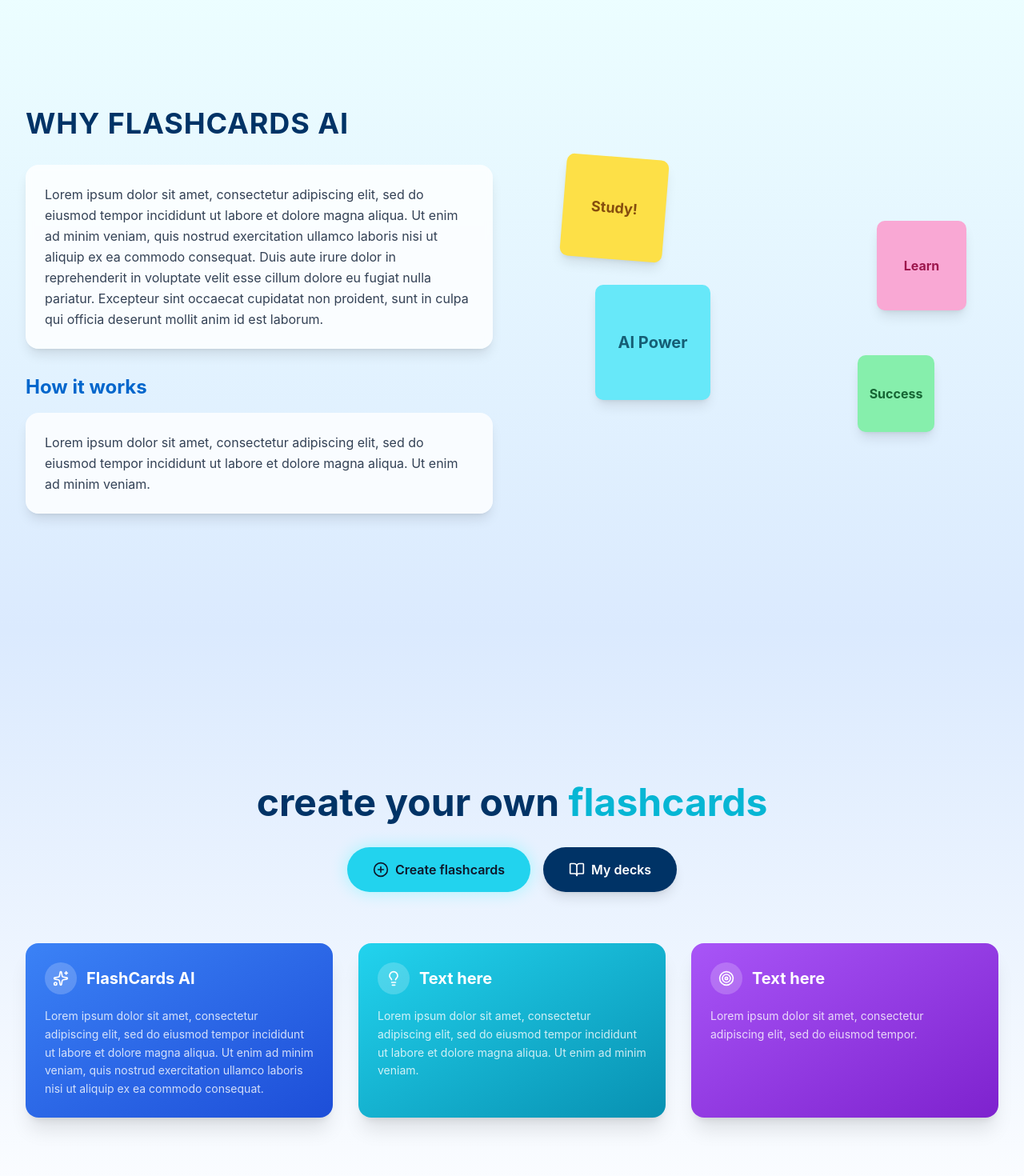
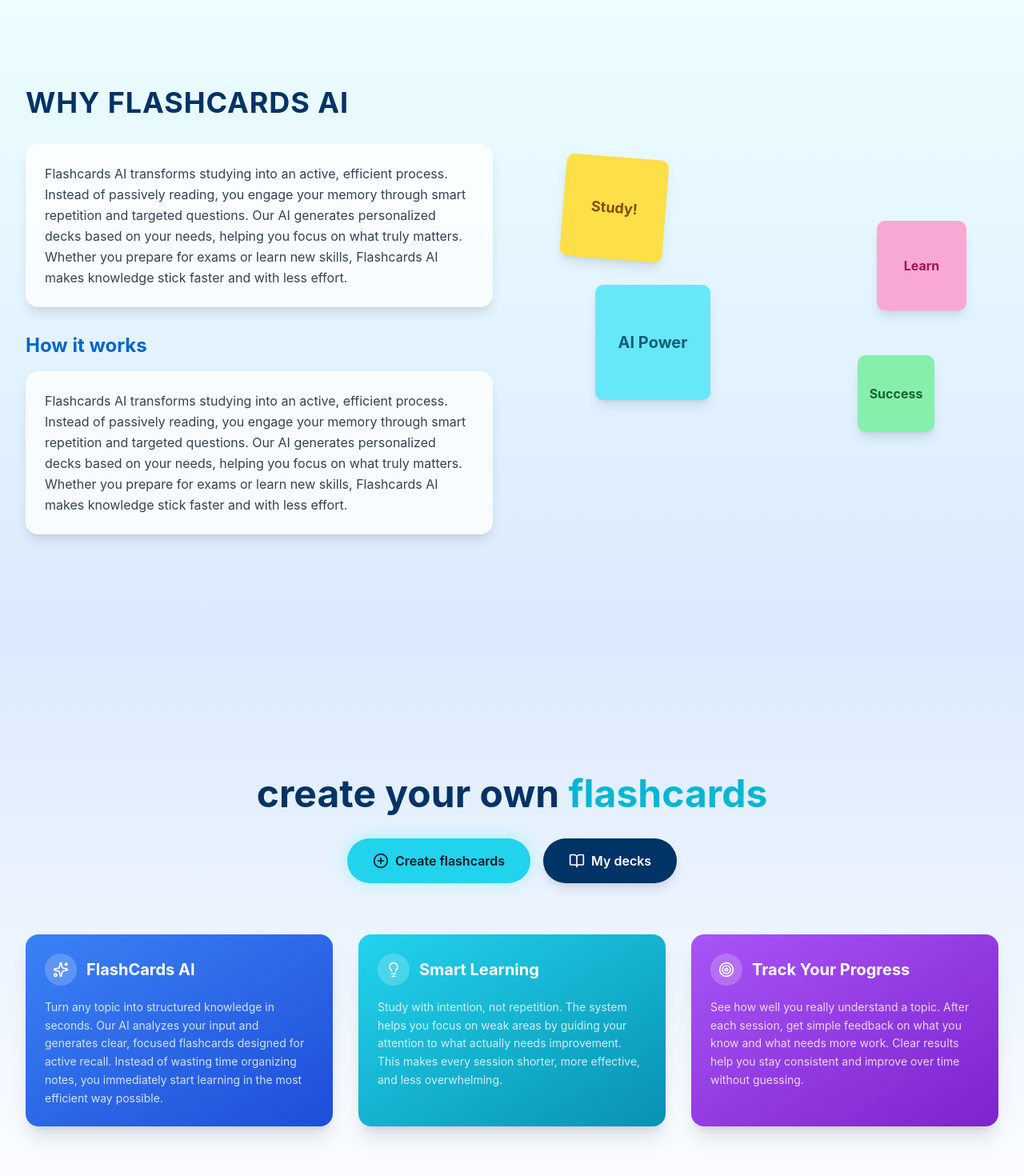
Before and after one commit to MarianBezhenar/flashcards-frontend, a React (Vite) app: page / in a window 1280 px wide. Shown: the part 812-2282 px from the top of the page at 80% size. Built offline with nearby package versions, Linux system fonts and the light colour scheme.

Commit message:
google auth added

```diff
--- a/src/pages/Auth.tsx
+++ b/src/pages/Auth.tsx
@@ -6,6 +6,11 @@ import { login, register, type RegisterFormData } from '../services/auth';
 import { useAuth } from '../components/context/AuthContext';
 
 type AuthMode = 'login' | 'register';
+
+const loginWithGoogle = () => {
+  window.location.href =
+    "https://flashcards-backend-production-601e.up.railway.app/oauth2/authorization/google";
+};
 
 const Auth = () => {
   const navigate = useNavigate();
@@ -289,6 +294,7 @@ const Auth = () => {
           {/* Social buttons */}
           <div className="flex gap-3 justify-center">
             <motion.button
+              onClick={loginWithGoogle}
               whileHover={{ scale: 1.05, y: -2 }}
               whileTap={{ scale: 0.95 }}
               type="button"
--- a/src/pages/Home.tsx
+++ b/src/pages/Home.tsx
@@ -178,12 +178,8 @@ const Home = () => {
                 className="bg-white/80 backdrop-blur-sm rounded-2xl p-6 shadow-lg mb-8"
               >
                 <p className="text-slate-700 leading-relaxed">
-                  Lorem ipsum dolor sit amet, consectetur adipiscing elit, sed do eiusmod tempor
-                  incididunt ut labore et dolore magna aliqua. Ut enim ad minim veniam, quis
-                  nostrud exercitation ullamco laboris nisi ut aliquip ex ea commodo consequat. Duis
-                  aute irure dolor in reprehenderit in voluptate velit esse cillum dolore eu fugiat
-                  nulla pariatur. Excepteur sint occaecat cupidatat non proident, sunt in culpa qui
-                  officia deserunt mollit anim id est laborum.
+                  Flashcards AI transforms studying into an active, efficient process. Instead of passively reading, you engage your memory through smart repetition and targeted questions. Our AI generates personalized decks based on your needs, helping you focus on what truly matters. Whether you prepare for exams or learn new skills, Flashcards AI makes knowledge stick faster and with less effort.
+
                 </p>
               </motion.div>
 
@@ -205,8 +201,7 @@ const Home = () => {
                 className="bg-white/80 backdrop-blur-sm rounded-2xl p-6 shadow-lg"
               >
                 <p className="text-slate-700 leading-relaxed">
-                  Lorem ipsum dolor sit amet, consectetur adipiscing elit, sed do eiusmod tempor
-                  incididunt ut labore et dolore magna aliqua. Ut enim ad minim veniam.
+                  Flashcards AI transforms studying into an active, efficient process. Instead of passively reading, you engage your memory through smart repetition and targeted questions. Our AI generates personalized decks based on your needs, helping you focus on what truly matters. Whether you prepare for exams or learn new skills, Flashcards AI makes knowledge stick faster and with less effort.
                 </p>
               </motion.div>
             </div>
@@ -301,19 +296,19 @@ const Home = () => {
             {[
               {
                 title: 'FlashCards AI',
-                text: 'Lorem ipsum dolor sit amet, consectetur adipiscing elit, sed do eiusmod tempor incididunt ut labore et dolore magna aliqua. Ut enim ad minim veniam, quis nostrud exercitation ullamco laboris nisi ut aliquip ex ea commodo consequat.',
+                text: 'Turn any topic into structured knowledge in seconds. Our AI analyzes your input and generates clear, focused flashcards designed for active recall. Instead of wasting time organizing notes, you immediately start learning in the most efficient way possible.',
                 color: 'from-blue-500 to-blue-700',
                 icon: Sparkles,
               },
               {
-                title: 'Text here',
-                text: 'Lorem ipsum dolor sit amet, consectetur adipiscing elit, sed do eiusmod tempor incididunt ut labore et dolore magna aliqua. Ut enim ad minim veniam.',
+                title: 'Smart Learning',
+                text: 'Study with intention, not repetition. The system helps you focus on weak areas by guiding your attention to what actually needs improvement. This makes every session shorter, more effective, and less overwhelming.',
                 color: 'from-cyan-400 to-cyan-600',
                 icon: Lightbulb,
               },
               {
-                title: 'Text here',
-                text: 'Lorem ipsum dolor sit amet, consectetur adipiscing elit, sed do eiusmod tempor.',
+                title: 'Track Your Progress',
+                text: 'See how well you really understand a topic. After each session, get simple feedback on what you know and what needs more work. Clear results help you stay consistent and improve over time without guessing.',
                 color: 'from-purple-500 to-purple-700',
                 icon: Target,
               },
```
